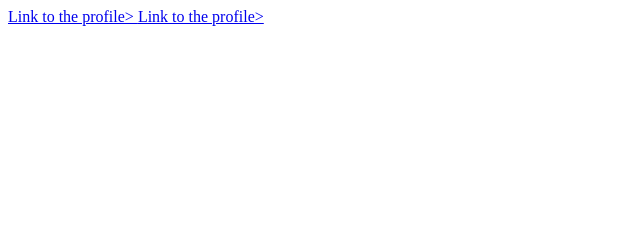
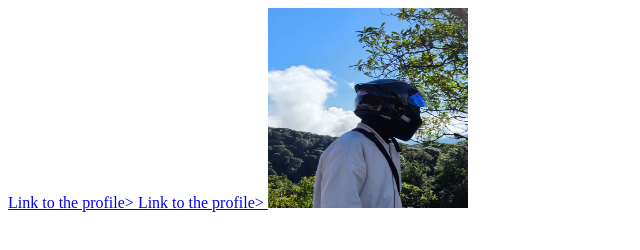
Before and after one commit to Ambe6r/lab03-4, a plain HTML site: page index.html in a window 1280 px wide. Shown: the whole page, without its empty margins (0-640 px from the left). Drawn offline with Linux system fonts and the light colour scheme.

Commit message:
Add image link and image

```diff
--- a/index.html
+++ b/index.html
@@ -1,2 +1,3 @@
 <a href="profile.html"> Link to the profile> </a>
 <a href="652115503.html"> Link to the profile> </a>
+<img src="652115503.jpg" width="200px" height="200px" alt="652115509">
```
Also changed, not shown: 652115503.jpg (added).
